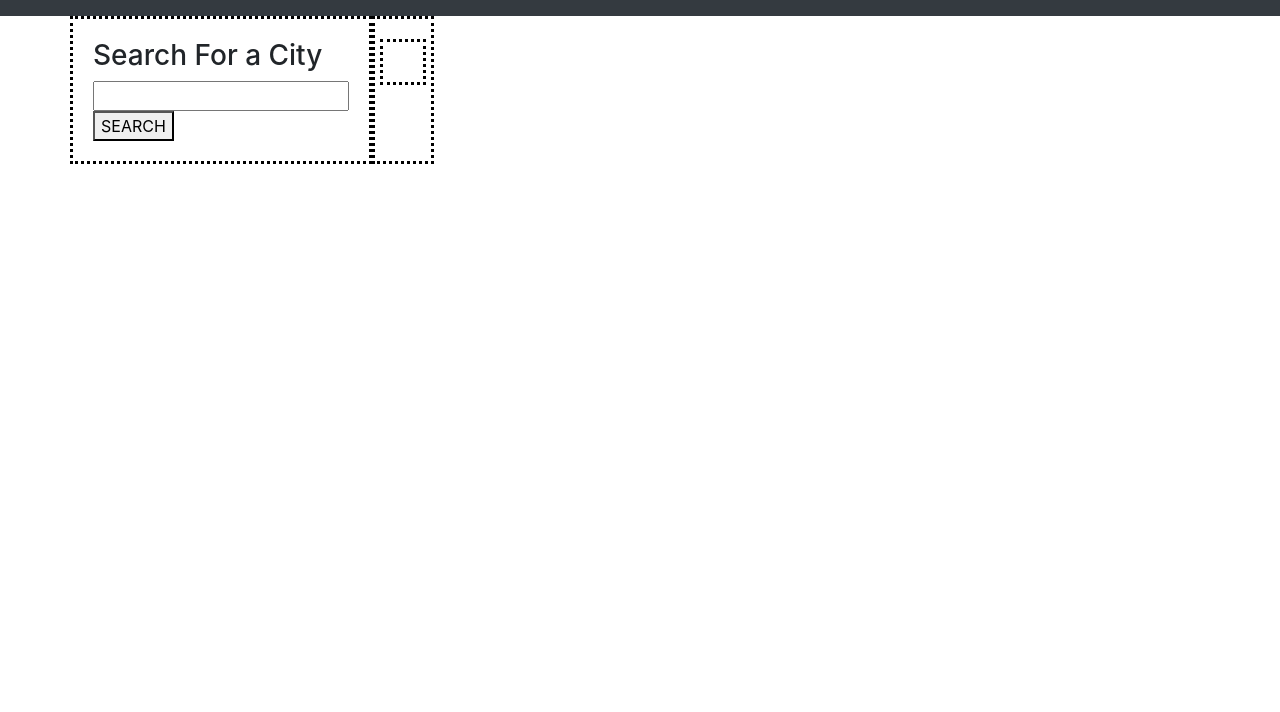
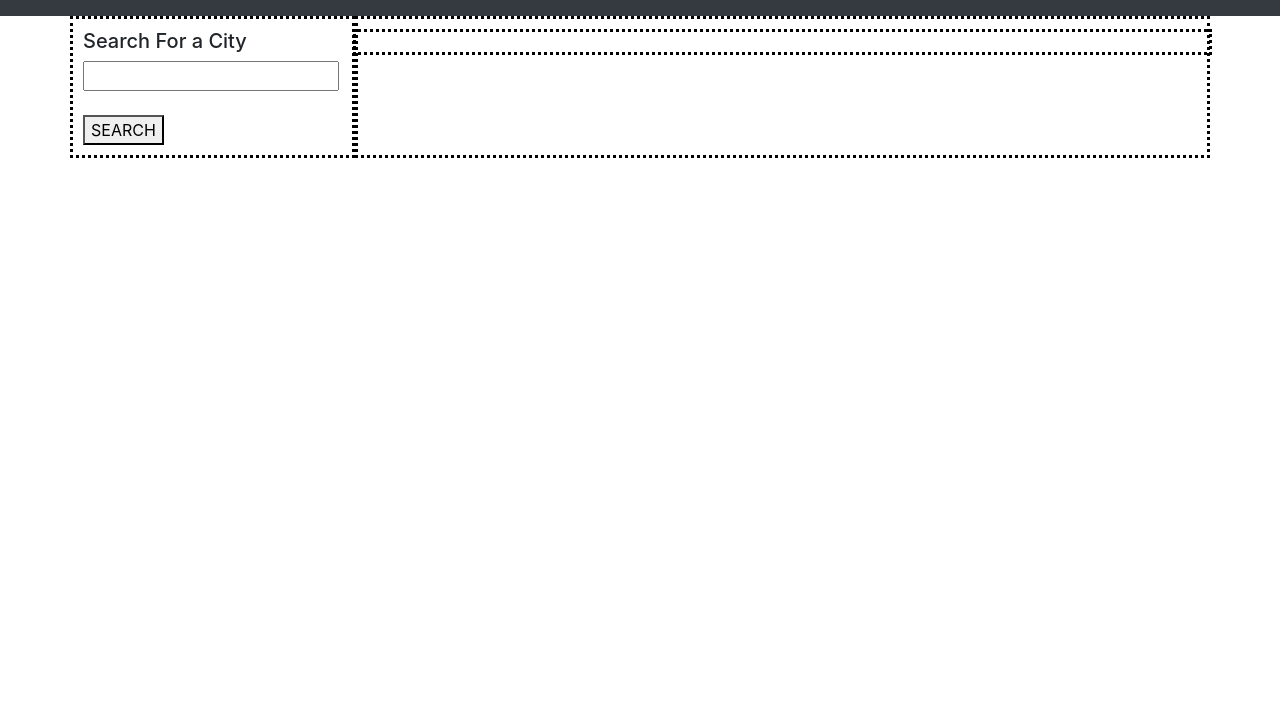
Before and after one commit to modern-sapien/weather-dashboard-forecaster, a plain HTML site: page index.html in a window 1280 px wide. Shown: the part 88-800 px from the top of the page. Drawn offline with nearby package versions, Linux system fonts and the light colour scheme.

Commit message:
I was calling my col sizes in bootstrap incorrectly, and I adjusted my CSS test class.

```diff
--- a/index.html
+++ b/index.html
@@ -25,14 +25,14 @@
         <main>
             <div class="container">
                 <div class="row">
-                    <div class="col-2-sm search test">
-                        <h3>Search For a City</h3>
+                    <div class="col-sm-3 search test">
+                        <h5>Search For a City</h5>
                         <input id="city-search" type="text">
-                            <br>
+                            <br><br>
                         <button id="search-button">SEARCH</button>
                     </div>
 
-                <div class="col-10-sm test">
+                <div class="col-sm-9 test container">
                 <div class="row" id="current-forecast">
                   </div>
 
--- a/weather.css
+++ b/weather.css
@@ -3,7 +3,7 @@
 }
 
 .test {
-    padding: 20px;
+    padding: 10px;
     border: dotted black;
 }
 
--- a/weather.js
+++ b/weather.js
@@ -16,6 +16,8 @@ $("#search-button").on("click", function()  {
         method: "GET",
         dataType: "json"
     }).then(function(response){
+        forecastDisplay.empty();
+        futureForecast.empty();
         console.log(response)
         var cityLat = response.coord.lat;
         var cityLon = response.coord.lon;
@@ -30,6 +32,7 @@ $("#search-button").on("click", function()  {
                 method: "GET",
                 dataType: "json"
             }).then(function(response){
+
                 console.log(response);
                 //CURRENT TEMP ===========
                 var currentTemp = response.current.temp
```
